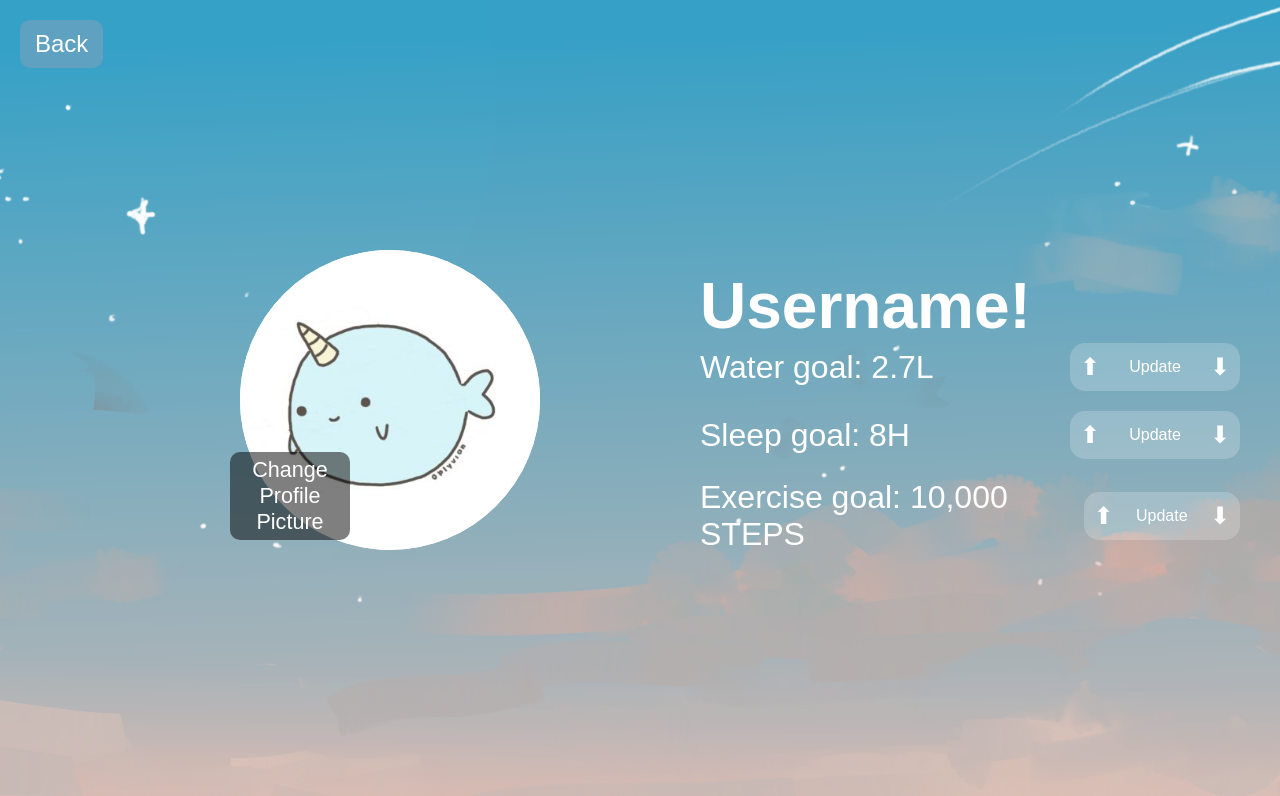
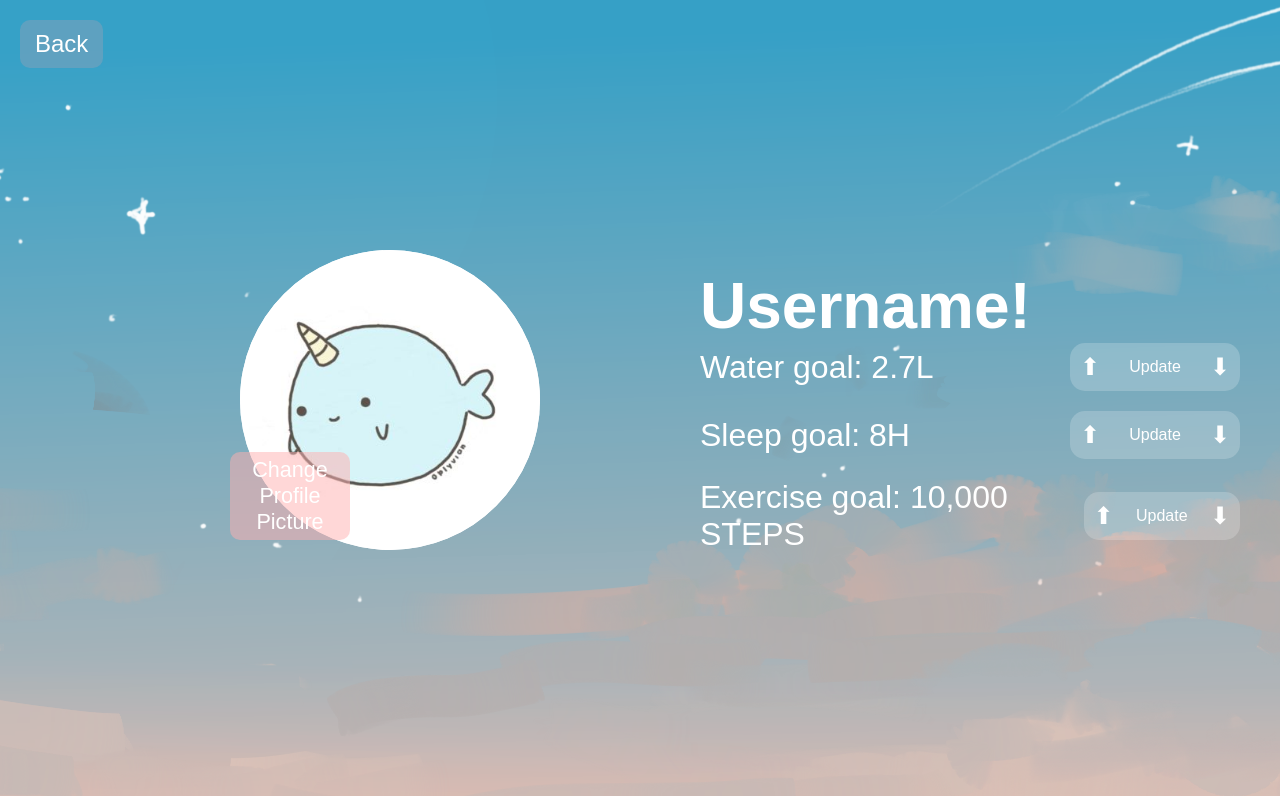
Before and after one commit to ohi-711/Lets-Goal, a website: page profile.html in a window 1280 px wide. Drawn offline with Linux system fonts and the light colour scheme.

Commit message:
colourchange

```diff
--- a/profile.html
+++ b/profile.html
@@ -77,7 +77,7 @@
             position: absolute;
             bottom: 10px;
             left: -10px;
-            background-color: rgba(0, 0, 0, 0.5);
+            background-color: rgba(255, 175, 175, 0.5);
             color: white;
             border-radius: 10px;
             padding: 5px 10px;
```
